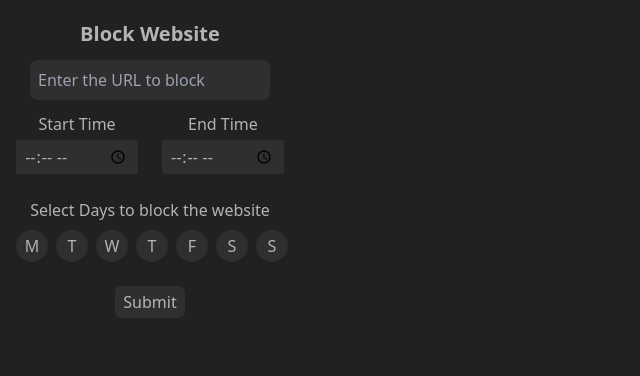
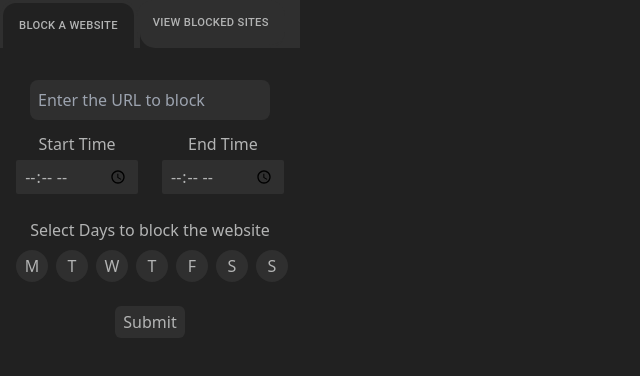
Before and after one commit to Devilcoder2/React-BlockSite-Extension, a React (Vite) app: page / in a window 1280 px wide. Shown: the top 376 px of the page, without its empty margins (0-640 px from the left). Built offline with nearby package versions, Linux system fonts and the light colour scheme.

Commit message:
UI changed

```diff
--- a/src/App.jsx
+++ b/src/App.jsx
@@ -1,14 +1,51 @@
-/* eslint-disable no-undef */
-/* eslint-disable no-unused-vars */
-
+import { useState } from "react";
 import BlockForm from "./components/BlockForm";
+import Stats from "./components/Stats";
+import Tab from "@mui/material/Tab";
+import { StyledSubTabs } from "./utils/SubTabs.styles";
 
 const App = () => {
+  const [index, setIndex] = useState(0);
+
+  const handleChange = (event, newIndex) => {
+    console.log("SubTab - index", newIndex, event);
+    setIndex(newIndex);
+  };
+
   return (
     <div>
-      <BlockForm />
+      <div className="flex justify-between items-center bg-[rgba(47,47,47,255)]">
+        <StyledSubTabs value={index} onChange={handleChange}>
+          <Tab
+            label="Block a Website"
+            sx={{
+              color: "#b3b4b4",
+              fontSize: "11.2px",
+            }}
+          />
+
+          {index === 0 && (
+            <div className="bg-[rgba(33,33,33,255)] w-[28px] h-[15px] z-40 absolute bottom-0 left-[140px] ">
+              <div className="bg-[rgba(47,47,47,255)] h-[15px] z-40  bottom-0 left-[140px] rounded-bl-2xl hover:bg-[rgba(65,65,65,255)]"></div>
+            </div>
+          )}
+
+          <Tab
+            sx={{
+              color: "#b3b4b4",
+              fontSize: "11.2px",
+            }}
+            label="View Blocked Sites"
+          />
+        </StyledSubTabs>
+      </div>
+
+      {index === 0 ? <BlockForm /> : <Stats />}
     </div>
   );
 };
 
 export default App;
+
+// "&::before"
+// "&::after"
--- a/src/components/BlockForm.jsx
+++ b/src/components/BlockForm.jsx
@@ -67,7 +67,7 @@ const BlockForm = () => {
 
   return (
     <div className="text-center mt-5 text-[#b3b4b4]">
-      <h1 className="text-xl font-semibold">Block Website</h1>
+      {/* <h1 className="text-xl font-semibold">Block Website</h1> */}
       <div className="flex flex-col justify-center items-center">
         <input
           className="mt-3 px-2 py-2 rounded-lg text-[#9b9b9a] bg-[rgba(47,47,47,255)] w-60  border-none focus:outline-none"
--- /dev/null
+++ b/src/components/Stats.jsx
@@ -0,0 +1,5 @@
+const Stats = () => {
+  return <div>Stats</div>;
+};
+
+export default Stats;
--- /dev/null
+++ b/src/utils/SubTabs.styles.jsx
@@ -0,0 +1,59 @@
+import styled from "@emotion/styled";
+import { Tabs } from "@mui/material";
+
+export const StyledSubTabs = styled(Tabs)`
+  .MuiButtonBase-root.MuiTab-root {
+    background: rgba(47, 47, 47, 255);
+    border-radius: 16px;
+    color: #b3b4b4;
+    border-bottom: 3px solid rgba(47, 47, 47, 255);
+    z-index: 10;
+    transition: background 0.3s, color 0.3s, transform 0.3s;
+    position: relative;
+
+    :hover {
+      background: rgba(65, 65, 65, 255);
+    }
+  }
+
+  .MuiButtonBase-root.MuiTab-root.Mui-selected {
+    background: rgba(33, 33, 33, 255); /* Active tab background */
+    border-top: 3px solid rgba(47, 47, 47, 255);
+    border-left: 3px solid rgba(47, 47, 47, 255);
+    border-right: 3px solid rgba(47, 47, 47, 255);
+    border-bottom: none;
+    color: #b3b4b4; /* Text color for selected tab */
+    z-index: 10;
+    border-radius: 16px 16px 0 0; /* Keep the top border radius */
+
+    ::after {
+      content: "";
+      position: absolute;
+      bottom: -3px; /* Adjust as needed */
+      left: -3px; /* Adjust to match the border width */
+      right: -3px; /* Adjust to match the border width */
+      height: 6px; /* Adjust as needed to match the desired effect */
+      background: rgba(33, 33, 33, 255);
+      border-radius: 0 0 10px 10px; /* Curved outwards at the bottom */
+      z-index: -1; /* Ensure the pseudo-element is behind the tab */
+    }
+  }
+
+  .MuiTabs-indicator {
+    display: none;
+  }
+
+  .MuiButtonBase-root.MuiTab-root.Mui-selected
+    + .MuiButtonBase-root.MuiTab-root:not(.Mui-selected)::before {
+    content: "";
+    position: absolute;
+    bottom: 0;
+    left: 0;
+    width: 6px; /* Adjust as needed */
+    height: 6px; /* Adjust as needed */
+    background: rgba(33, 33, 33, 255); /* Color for the small div */
+    border-radius: 0 0 0 16px; /* Match the bottom-left radius of the active tab */
+  }
+`;
+
+export default StyledSubTabs;
```
Also changed, not shown: package.json (+6 -1 lines), 1 other file (tests, documents, lock files or other folders).
